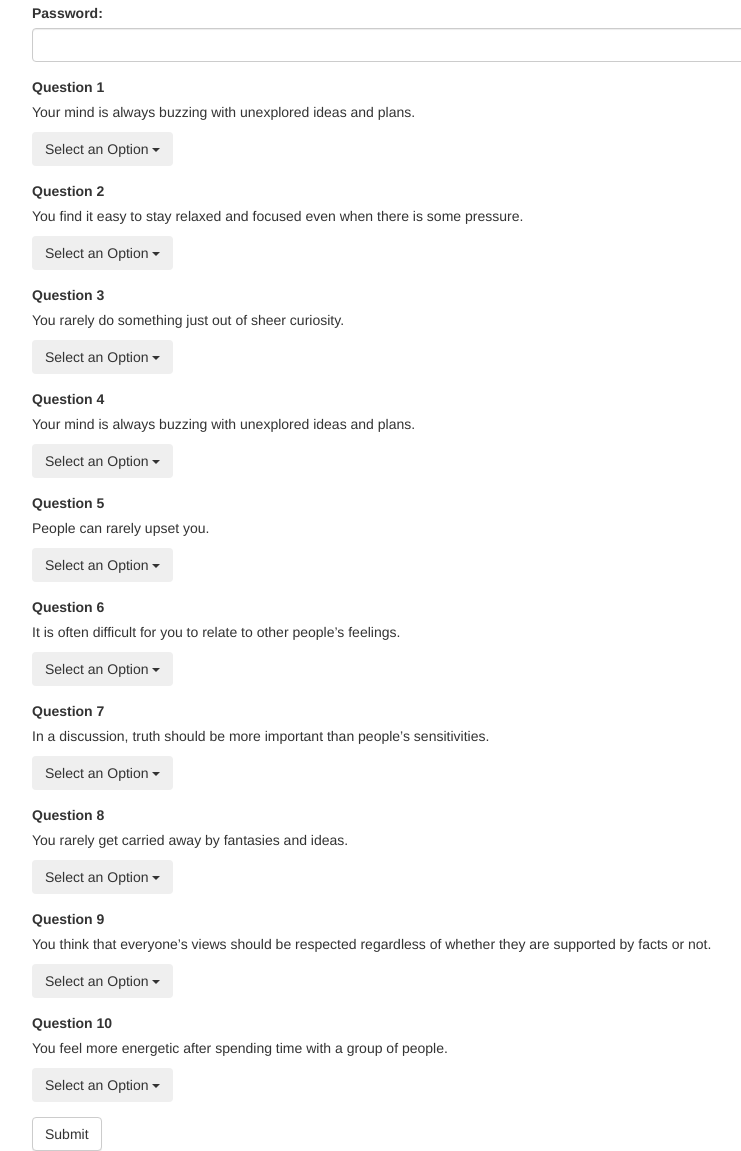
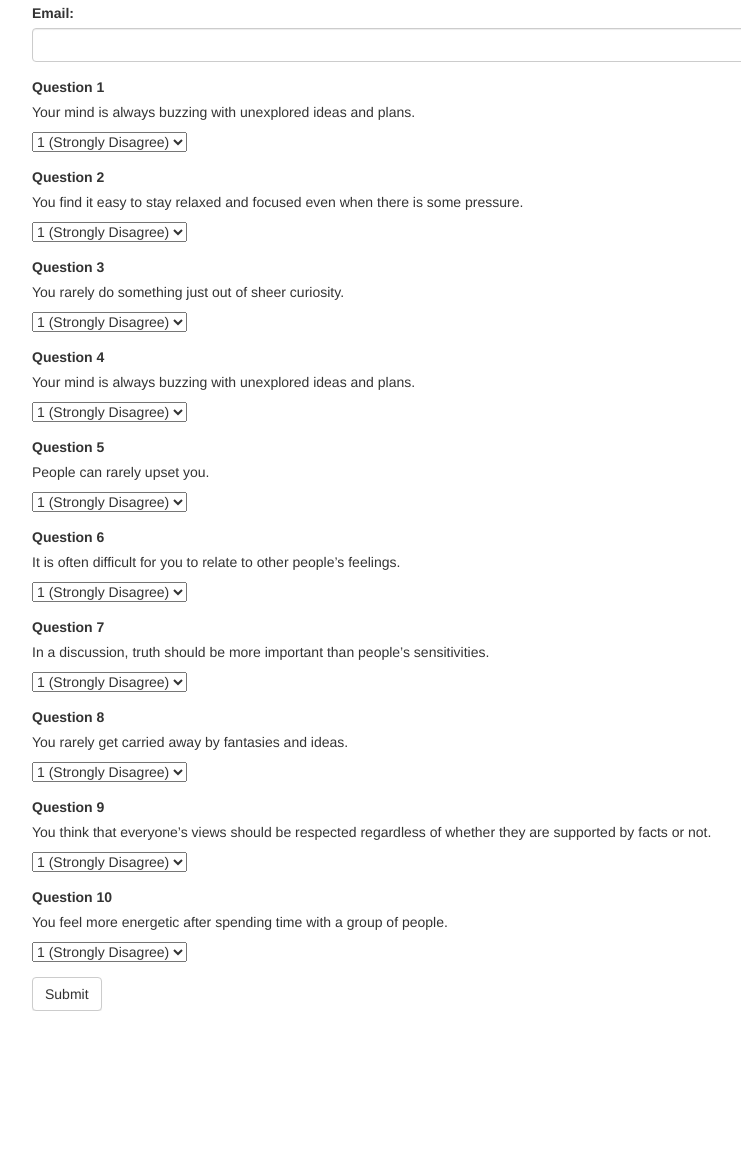
Before and after one commit to Cants820/FriendFinder, a website: page public/survey.html in a window 1280 px wide. Shown: the part 215-1366 px from the top of the page, without its empty margins (38-779 px from the left). After the commit the page ends 1226 px from the top, so only its background shows below. Drawn offline with nearby package versions, Linux system fonts and the light colour scheme.

Commit message:
work in progress

```diff
--- a/app/data/friends.js
+++ b/app/data/friends.js
@@ -9,9 +9,11 @@ var friendsArray = [
   {
     friendName: "Jerome",
     friendEmail: "jerome@example.com",
-    questions:[1,3,4,5,6,7,1,7,2,5,],
+    questions:["1","3","4","5","2","1","1","2","3","5"]
   }
 ];
 
+
+
 // Note how we export the array. This makes it accessible to other files using require.
 module.exports = friendsArray;
--- a/public/survey.html
+++ b/public/survey.html
@@ -3,7 +3,9 @@
     <head>
       <meta charset="UTF-8">
       <title>Surveys</title>
-    <!-- Bootstrap CDN -->
+
+  <!-- Added link to the jQuery Library -->
+  <script src="https://cdnjs.cloudflare.com/ajax/libs/jquery/3.2.1/jquery.min.js"></script>
 
     <!-- Latest compiled and minified CSS -->
     <link rel="stylesheet" href="https://maxcdn.bootstrapcdn.com/bootstrap/3.3.7/css/bootstrap.min.css" integrity="sha384-BVYiiSIFeK1dGmJRAkycuHAHRg32OmUcww7on3RYdg4Va+PmSTsz/K68vbdEjh4u" crossorigin="anonymous">
@@ -13,8 +15,8 @@
 
     <meta name="viewport" content="width=device-width, initial-scale=1">
     <link rel="stylesheet" href="https://maxcdn.bootstrapcdn.com/bootstrap/3.3.7/css/bootstrap.min.css">
-    <script src="https://ajax.googleapis.com/ajax/libs/jquery/3.2.1/jquery.min.js"></script>
-    <script src="https://maxcdn.bootstrapcdn.com/bootstrap/3.3.7/js/bootstrap.min.js"></script>
+
+
 
     </head>
 
@@ -27,184 +29,209 @@
 
   <form>
     <div class="form-group">
-      <label for="email">Email address:</label>
-      <input type="email" class="form-control" id="email">
+      <label for="name">Name:</label>
+      <input type="name" class="form-control" id="name">
     </div>
 
     <div class="form-group">
-      <label for="pwd">Password:</label>
-      <input type="password" class="form-control" id="pwd">
+      <label for="email">Email:</label>
+      <input type="email" class="form-control" id="email">
     </div>
 
     <div class="form-group">
       <label for="questions1">Question 1</label>
       <p>Your mind is always buzzing with unexplored ideas and plans.</p>
-      <div class="dropdown">
-        <button class="btn dropdown-toggle" type="button" data-toggle="dropdown">Select an Option
-        <span class="caret"></span></button>
-        <ul class="dropdown-menu">
-          <li><a href="#">1 (Strongly Disagree)</a></li>
-          <li><a href="#">2</a></li>
-          <li><a href="#">3</a></li>
-          <li><a href="#">4</a></li>
-          <li><a href="#">5 (Strongly Agree)</a></li>
-        </ul>
-      </div>
+
+      <select id="1">
+        <option value="1">1 (Strongly Disagree)</option>
+        <option value="2">2</option>
+        <option value="3">3</option>
+        <option value="4">4</option>
+        <option value="5">5 (Strongly Agree)</option>
+     </select>
+
     </div>
 
 
     <div class="form-group">
       <label for="questions1">Question 2</label>
       <p>You find it easy to stay relaxed and focused even when there is some pressure.</p>
-      <div class="dropdown">
-        <button class="btn dropdown-toggle" type="button" data-toggle="dropdown">Select an Option
-        <span class="caret"></span></button>
-        <ul class="dropdown-menu">
-          <li><a href="#">1 (Strongly Disagree)</a></li>
-          <li><a href="#">2</a></li>
-          <li><a href="#">3</a></li>
-          <li><a href="#">4</a></li>
-          <li><a href="#">5 (Strongly Agree)</a></li>
-        </ul>
-      </div>
+        <select id="2">
+          <option value="1">1 (Strongly Disagree)</option>
+          <option value="2">2</option>
+          <option value="3">3</option>
+          <option value="4">4</option>
+          <option value="5">5 (Strongly Agree)</option>
+        </select>
     </div>
 
 
     <div class="form-group">
       <label for="questions1">Question 3</label>
       <p>You rarely do something just out of sheer curiosity.</p>
-      <div class="dropdown">
-        <button class="btn dropdown-toggle" type="button" data-toggle="dropdown">Select an Option
-        <span class="caret"></span></button>
-        <ul class="dropdown-menu">
-          <li><a href="#">1 (Strongly Disagree)</a></li>
-          <li><a href="#">2</a></li>
-          <li><a href="#">3</a></li>
-          <li><a href="#">4</a></li>
-          <li><a href="#">5 (Strongly Agree)</a></li>
-        </ul>
-      </div>
+          <select id="3">
+            <option value="1">1 (Strongly Disagree)</option>
+            <option value="2">2</option>
+            <option value="3">3</option>
+            <option value="4">4</option>
+            <option value="5">5 (Strongly Agree)</option>
+     </select>
     </div>
 
 
     <div class="form-group">
       <label for="questions1">Question 4</label>
       <p>Your mind is always buzzing with unexplored ideas and plans.</p>
-      <div class="dropdown">
-        <button class="btn dropdown-toggle" type="button" data-toggle="dropdown">Select an Option
-        <span class="caret"></span></button>
-        <ul class="dropdown-menu">
-          <li><a href="#">1 (Strongly Disagree)</a></li>
-          <li><a href="#">2</a></li>
-          <li><a href="#">3</a></li>
-          <li><a href="#">4</a></li>
-          <li><a href="#">5 (Strongly Agree)</a></li>
-        </ul>
-      </div>
+          <select id="4">
+            <option value="1">1 (Strongly Disagree)</option>
+            <option value="2">2</option>
+            <option value="3">3</option>
+            <option value="4">4</option>
+            <option value="5">5 (Strongly Agree)</option>
+         </select>
+
     </div>
 
      <div class="form-group">
       <label for="questions1">Question 5</label>
       <p>People can rarely upset you.</p>
-      <div class="dropdown">
-        <button class="btn dropdown-toggle" type="button" data-toggle="dropdown">Select an Option
-        <span class="caret"></span></button>
-        <ul class="dropdown-menu">
-          <li><a href="#">1 (Strongly Disagree)</a></li>
-          <li><a href="#">2</a></li>
-          <li><a href="#">3</a></li>
-          <li><a href="#">4</a></li>
-          <li><a href="#">5 (Strongly Agree)</a></li>
-        </ul>
-      </div>
+         <select id="5">
+            <option value="1">1 (Strongly Disagree)</option>
+            <option value="2">2</option>
+            <option value="3">3</option>
+            <option value="4">4</option>
+            <option value="5">5 (Strongly Agree)</option>
+         </select>
     </div>
 
      <div class="form-group">
       <label for="questions1">Question 6</label>
       <p>It is often difficult for you to relate to other people’s feelings.</p>
-      <div class="dropdown">
-        <button class="btn dropdown-toggle" type="button" data-toggle="dropdown">Select an Option
-        <span class="caret"></span></button>
-        <ul class="dropdown-menu">
-          <li><a href="#">1 (Strongly Disagree)</a></li>
-          <li><a href="#">2</a></li>
-          <li><a href="#">3</a></li>
-          <li><a href="#">4</a></li>
-          <li><a href="#">5 (Strongly Agree)</a></li>
-        </ul>
-      </div>
+         <select id="6">
+            <option value="1">1 (Strongly Disagree)</option>
+            <option value="2">2</option>
+            <option value="3">3</option>
+            <option value="4">4</option>
+            <option value="5">5 (Strongly Agree)</option>
+         </select>
     </div>
 
     <div class="form-group">
       <label for="questions1">Question 7</label>
       <p>In a discussion, truth should be more important than people’s sensitivities.</p>
-      <div class="dropdown">
-        <button class="btn dropdown-toggle" type="button" data-toggle="dropdown">Select an Option
-        <span class="caret"></span></button>
-        <ul class="dropdown-menu">
-          <li><a href="#">1 (Strongly Disagree)</a></li>
-          <li><a href="#">2</a></li>
-          <li><a href="#">3</a></li>
-          <li><a href="#">4</a></li>
-          <li><a href="#">5 (Strongly Agree)</a></li>
-        </ul>
-      </div>
+        <select id="7">
+            <option value="1">1 (Strongly Disagree)</option>
+            <option value="2">2</option>
+            <option value="3">3</option>
+            <option value="4">4</option>
+            <option value="5">5 (Strongly Agree)</option>
+         </select>
     </div>
 
       <div class="form-group">
       <label for="questions1">Question 8</label>
       <p>You rarely get carried away by fantasies and ideas.</p>
-      <div class="dropdown">
-        <button class="btn dropdown-toggle" type="button" data-toggle="dropdown">Select an Option
-        <span class="caret"></span></button>
-        <ul class="dropdown-menu">
-          <li><a href="#">1 (Strongly Disagree)</a></li>
-          <li><a href="#">2</a></li>
-          <li><a href="#">3</a></li>
-          <li><a href="#">4</a></li>
-          <li><a href="#">5 (Strongly Agree)</a></li>
-        </ul>
-      </div>
+       <select id="8">
+            <option value="1">1 (Strongly Disagree)</option>
+            <option value="2">2</option>
+            <option value="3">3</option>
+            <option value="4">4</option>
+            <option value="5">5 (Strongly Agree)</option>
+         </select>
     </div>
 
      <div class="form-group">
       <label for="questions1">Question 9</label>
       <p>You think that everyone’s views should be respected regardless of whether they are supported by facts or not.</p>
-      <div class="dropdown">
-        <button class="btn dropdown-toggle" type="button" data-toggle="dropdown">Select an Option
-        <span class="caret"></span></button>
-        <ul class="dropdown-menu">
-          <li><a href="#">1 (Strongly Disagree)</a></li>
-          <li><a href="#">2</a></li>
-          <li><a href="#">3</a></li>
-          <li><a href="#">4</a></li>
-          <li><a href="#">5 (Strongly Agree)</a></li>
-        </ul>
-      </div>
+       <select id="9">
+            <option value="1">1 (Strongly Disagree)</option>
+            <option value="2">2</option>
+            <option value="3">3</option>
+            <option value="4">4</option>
+            <option value="5">5 (Strongly Agree)</option>
+         </select>
     </div>
 
      <div class="form-group">
       <label for="questions1">Question 10</label>
       <p>You feel more energetic after spending time with a group of people.</p>
-      <div class="dropdown">
-        <button class="btn dropdown-toggle" type="button" data-toggle="dropdown">Select an Option
-        <span class="caret"></span></button>
-        <ul class="dropdown-menu">
-          <li><a href="#">1 (Strongly Disagree)</a></li>
-          <li><a href="#">2</a></li>
-          <li><a href="#">3</a></li>
-          <li><a href="#">4</a></li>
-          <li><a href="#">5 (Strongly Agree)</a></li>
-        </ul>
-      </div>
+       <select id="10">
+            <option value="1">1 (Strongly Disagree)</option>
+            <option value="2">2</option>
+            <option value="3">3</option>
+            <option value="4">4</option>
+            <option value="5">5 (Strongly Agree)</option>
+        </select>
     </div>
 
-    <button type="submit" class="btn btn-default">Submit</button>
+    <button id="submit" type="submit" class="btn btn-default">Submit</button>
   </form>
 
   </div>
-  <!-- Latest compiled and minified JavaScript -->
- <script class="cssdeck" src="//cdnjs.cloudflare.com/ajax/libs/twitter-bootstrap/2.1.1/bootstrap.min.jss"></script>
+
+<!-- Latest compiled and minified JavaScript -->
+<script src="https://maxcdn.bootstrapcdn.com/bootstrap/3.3.7/js/bootstrap.min.js" integrity="sha384-Tc5IQib027qvyjSMfHjOMaLkfuWVxZxUPnCJA7l2mCWNIpG9mGCD8wGNIcPD7Txa" crossorigin="anonymous"></script>
+
+ <script src="https://cdnjs.cloudflare.com/ajax/libs/jquery/3.2.1/jquery.min.js"></script>
+<script src="https://maxcdn.bootstrapcdn.com/bootstrap/3.3.7/js/bootstrap.min.js"></script>
 
   </body>
 </html>
+
+<script type="text/javascript">
+
+    $(".submit").on("click", function(event) {
+      event.preventDefault();
+
+        var questionsArray = [];
+        questionsArray[0] = $("#1").val();
+        questionsArray[1] = $("#2").val();
+        questionsArray[3] = $("#3").val();
+        questionsArray[4] = $("#4").val();
+        questionsArray[5] = $("#5").val();
+        questionsArray[6] = $("#6").val();
+        questionsArray[7] = $("#7").val();
+        questionsArray[8] = $("#8").val();
+        questionsArray[9] = $("#9").val();
+        console.log(questionsArray);
+
+
+      // Here we grab the form elements
+      var newfriend= {
+        friendName: $("#name").val().trim(),
+        friendEmail: $("#email").val().trim(),
+        questions: questionsArray
+      };
+
+      console.log(newfriend);
+
+      // This line is the magic. It"s very similar to the standard ajax function we used.
+      // Essentially we give it a URL, we give it the object we want to send, then we have a "callback".
+      // The callback is the response of the server. In our case, we set up code in api-routes that "returns" true or false
+      // depending on if a tables is available or not.
+      $.post("/api/friends", newfriend,
+        function(data) {
+
+          // // If a table is available... tell user they are booked.
+           if (data) {
+             alert("Please wait... we are looking for a friend!!");
+           } else {
+            alert("Sorry Try Again");
+           }
+
+          // // If a table is available... tell user they on the waiting list.
+          // else {
+          //   alert("Sorry you are on the wait list");
+          // }
+
+          // Clear the form when submitting
+          // $("#name").val("");
+          // $("#email").val("");
+          // $("#reserve-email").val("");
+          // $("#reserve-unique-id").val("");
+
+        });
+
+    });
+
+</script>
--- a/server.js
+++ b/server.js
@@ -27,8 +27,8 @@ app.use(bodyParser.json());
 // These routes give our server a "map" of how to respond when users visit or request data from various URLs.
 // ================================================================================
 
-// require("./routes/apiRoutes")(app);
 require("./routing/htmlRoutes")(app);
+require("./routing/apiRoutes")(app);
 // console.log(require("./routing/htmlRoutes")(app));
 // var app = require("./routing/htmlRoutes.js");
 
```
Also changed, not shown: public/home.html (deleted, +0 -39 lines), public/index.html (+1 -1 lines), routing/apiRoutes.js (+3 -33 lines).
